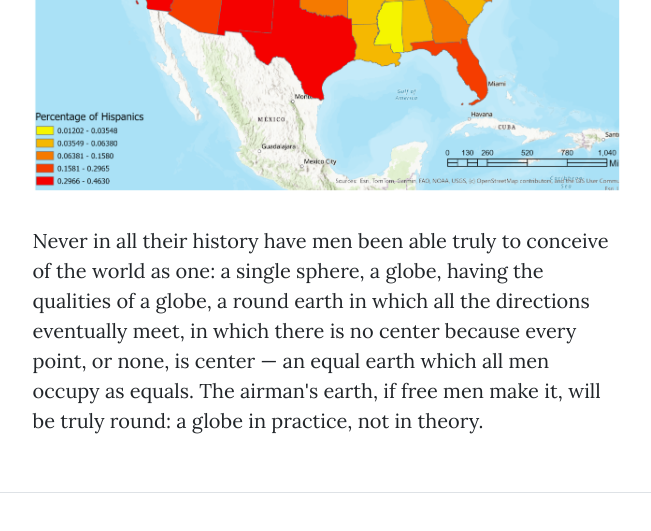
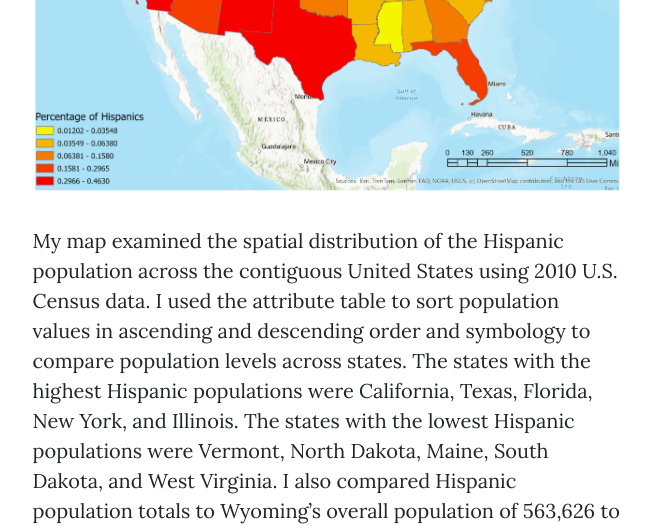
Before and after one commit to zjmoore04/zjmoore, a plain HTML site: page post.html in a window 1280 px wide. Shown: the part 2936-3467 px from the top of the page, without its empty margins (313-964 px from the left). Drawn offline with nearby package versions, Linux system fonts and the light colour scheme.

Commit message:
Update post.html

```diff
--- a/post.html
+++ b/post.html
@@ -62,7 +62,7 @@
                         <a href="#!"><img class="img-fluid" src="assets/img/Screen Shot 2026-11-19 at 1.11.49 PM.png" alt="..." /></a>
                         <p>My map focused on environmental health concerns in Los Angeles County by examining supervisorial districts, census tracts, schools, income levels, and methane emissions. I used mapping and data analysis to identify census tracts with schools located near landfill sites and within the bottom 50% of income levels. The areas that met these criteria are highlighted in blue on my map. My findings identified 29,177 as a relevant census tract figure and included schools across all five supervisorial districts. I focused on these areas because landfill emissions and methane exposure near schools could pose potential health risks to children and surrounding communities. Based on my findings, further investigation into methane levels and landfill emissions is important to help ensure schools near landfills are properly monitored and protected.</p>
                         <a href="#!"><img class="img-fluid" src="assets/img/Screen Shot 2026-11-19 at 1.13.12 PM.png" alt="..." /></a>
-                        <p>Never in all their history have men been able truly to conceive of the world as one: a single sphere, a globe, having the qualities of a globe, a round earth in which all the directions eventually meet, in which there is no center because every point, or none, is center — an equal earth which all men occupy as equals. The airman's earth, if free men make it, will be truly round: a globe in practice, not in theory.</p>
+                        <p>My map examined the spatial distribution of the Hispanic population across the contiguous United States using 2010 U.S. Census data. I used the attribute table to sort population values in ascending and descending order and symbology to compare population levels across states. The states with the highest Hispanic populations were California, Texas, Florida, New York, and Illinois. The states with the lowest Hispanic populations were Vermont, North Dakota, Maine, South Dakota, and West Virginia. I also compared Hispanic population totals to Wyoming’s overall population of 563,626 to identify states with higher Hispanic populations. </p>
                         </p>
                     </div>
                 </div>
```
